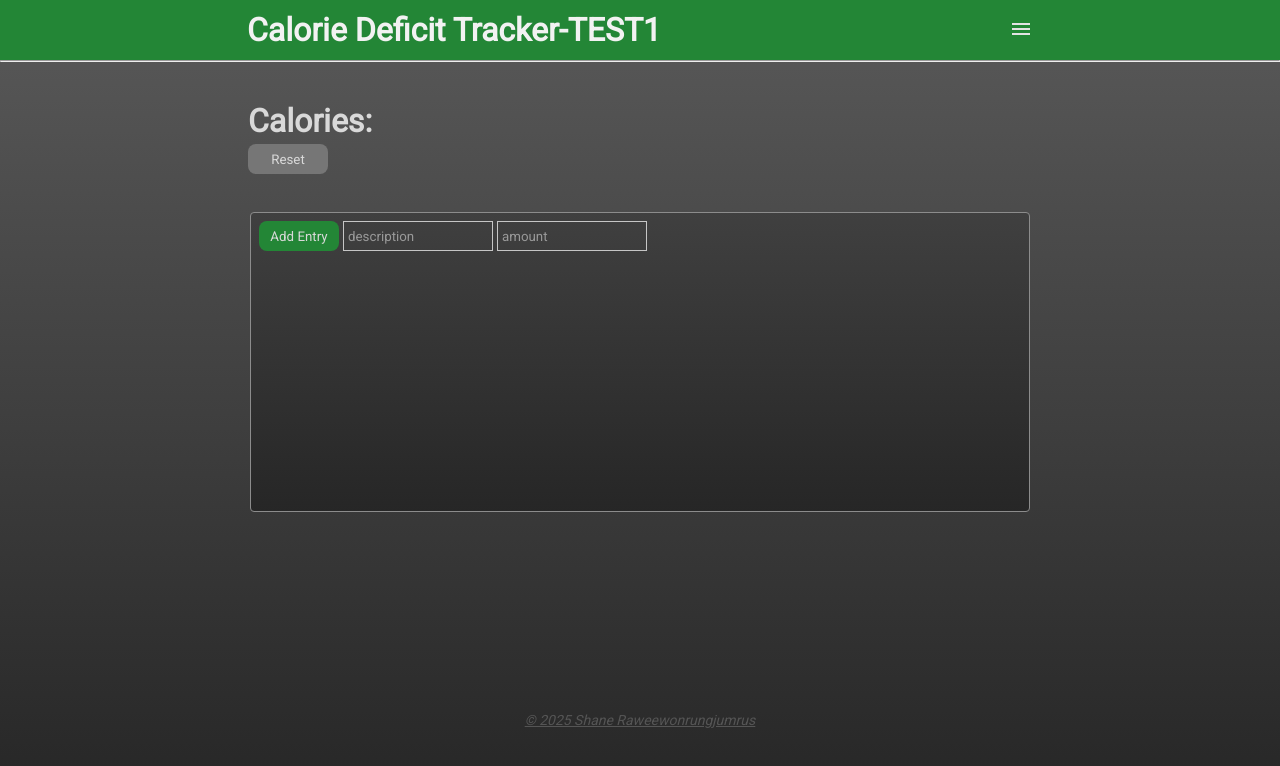
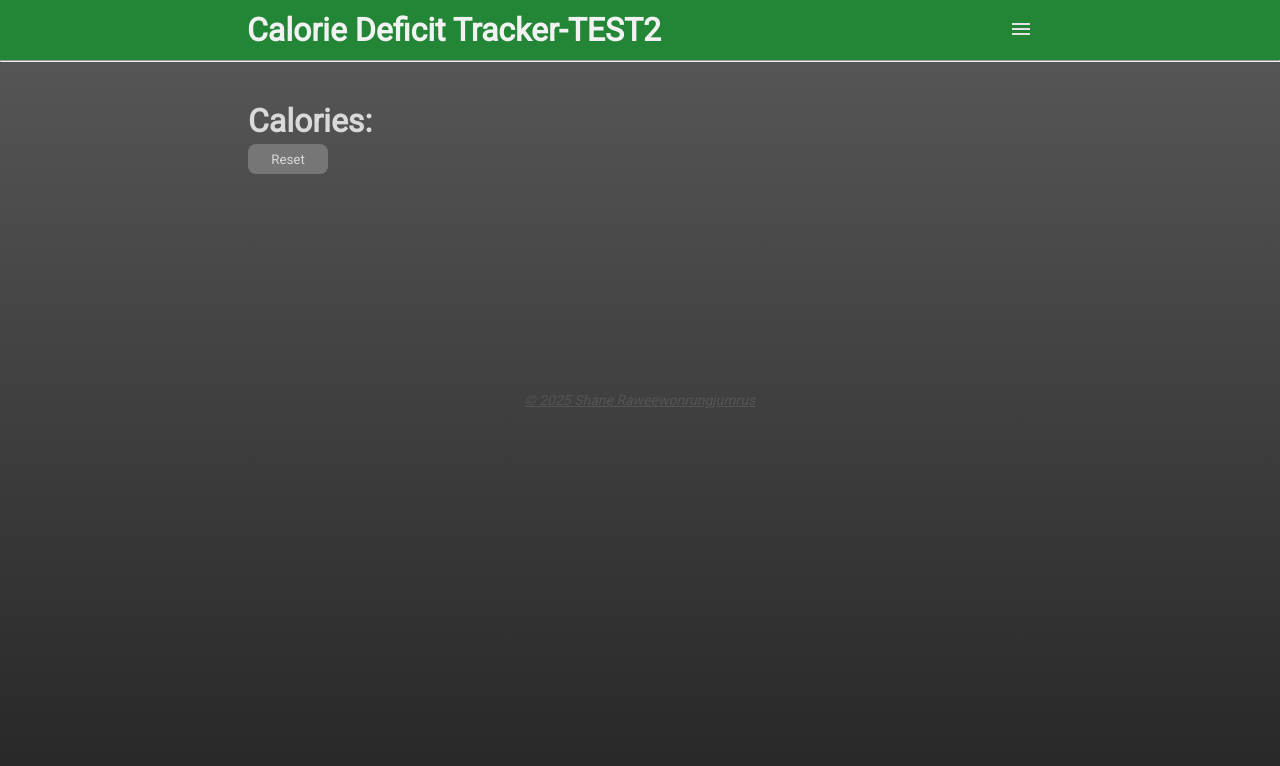
Before and after one commit to Lanternray/calDeficitTracker, a plain HTML site: page index.html in a window 1280 px wide. Drawn offline with Linux system fonts and the light colour scheme.

Commit message:
test2 layout

```diff
--- a/css/styles.css
+++ b/css/styles.css
@@ -48,8 +48,7 @@ hr {
     padding-right: 8px;
 }
 
-/*Test1*/
-/* .hidden-menu {
+.hidden-menu {
     background-color: rgba(70, 70, 70, 0.014);
     -webkit-backdrop-filter: blur(40px);
     backdrop-filter: blur(40px);
@@ -70,7 +69,7 @@ hr {
     border-radius: 8px;
     border: 1px solid rgb(185, 185, 185);
     z-index: 10;
-} */
+}
 
 .hidden-menu.active {
     transform: translateX(0);
--- a/index.html
+++ b/index.html
@@ -9,7 +9,7 @@
 <body>
 
     <div class="header">
-        <div class="title"><h1>Calorie Deficit Tracker-TEST1</h1></div>
+        <div class="title"><h1>Calorie Deficit Tracker-TEST2</h1></div>
         <button id="menu"><img src="icons/menu.svg" alt="menu"></button>
     </div>
     <hr>
@@ -22,8 +22,7 @@
                 <div class="status">Calories: </div>
                 <button id="resetBtn">Reset</button>
 
-            <!-- Test1 -->
-            <!-- <div class="hidden-menu">
+            <div class="hidden-menu">
                 <p><strong>The goal for a calorie deficit is to be burning more calories than taken in. </strong><br><br>
                 Add items consumed and it's calories. <br>
                 Add activity burned and it's negative(-) calories.</p><br>
@@ -52,11 +51,11 @@
                 </table><br>
 
                 <p>Checkout this great website at <a href="https://www.omnicalculator.com/sports/calories-burned" target="_blank">OmniCalculator</a> for estimates on calories burned by activity!</p>
-            </div>             -->
+            </div>
 
         </div>
-
-        <div class="entries">
+        <!-- test2 -->
+        <!-- <div class="entries">
             <button id="addListBtn">Add Entry</button>
             <input type="text" id="inputDescrip" placeholder="description">
             <input type="number" id="inputAmount" placeholder="amount">
@@ -64,7 +63,7 @@
              <div class="entries-list">
                 <ul></ul>
             </div>
-        </div>
+        </div> -->
 
     </div>
     </div>
```
